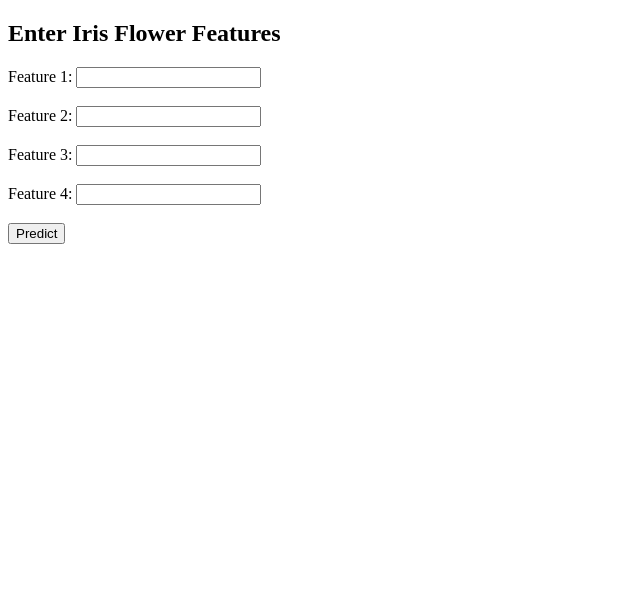
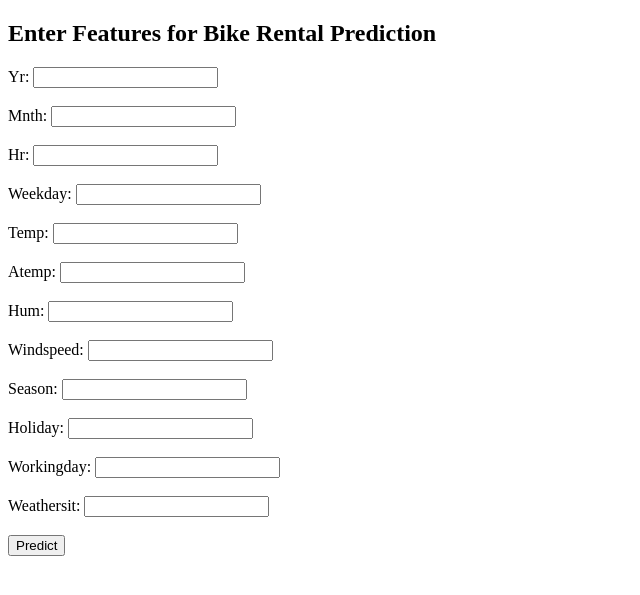
Before and after one commit to BVRPATEL/flask_deployment, a Flask app: page / in a window 1280 px wide. Shown: the top 595 px of the page, without its empty margins (0-640 px from the left). Run offline with Flask 3, Linux system fonts and the light colour scheme; parts of the project's set-up code (start-up, migrations or seed data) failed here and were passed over.

Commit message:
Add files via upload

```diff
--- a/templates/home.html
+++ b/templates/home.html
@@ -1,14 +1,13 @@
-<!-- home.html -->
 <!DOCTYPE html>
 <html>
 <head>
-    <title>Iris Prediction</title>
+    <title>Bike Rental Prediction</title>
 </head>
 <body>
-    <h2>Enter Iris Flower Features</h2>
+    <h2>Enter Features for Bike Rental Prediction</h2>
     <form action="/predict" method="post">
-        {% for i in range(1, 5) %}
-            Feature {{ i }}: <input type="text" name="feature{{ i }}"><br><br>
+        {% for feature in ["yr", "mnth", "hr", "weekday", "temp", "atemp", "hum", "windspeed", "season", "holiday", "workingday", "weathersit"] %}
+            {{ feature | capitalize }}: <input type="text" name="{{ feature }}"><br><br>
         {% endfor %}
         <input type="submit" value="Predict">
     </form>
--- a/templates/result.html
+++ b/templates/result.html
@@ -1,4 +1,3 @@
-<!-- result.html -->
 <!DOCTYPE html>
 <html>
 <head>
```
